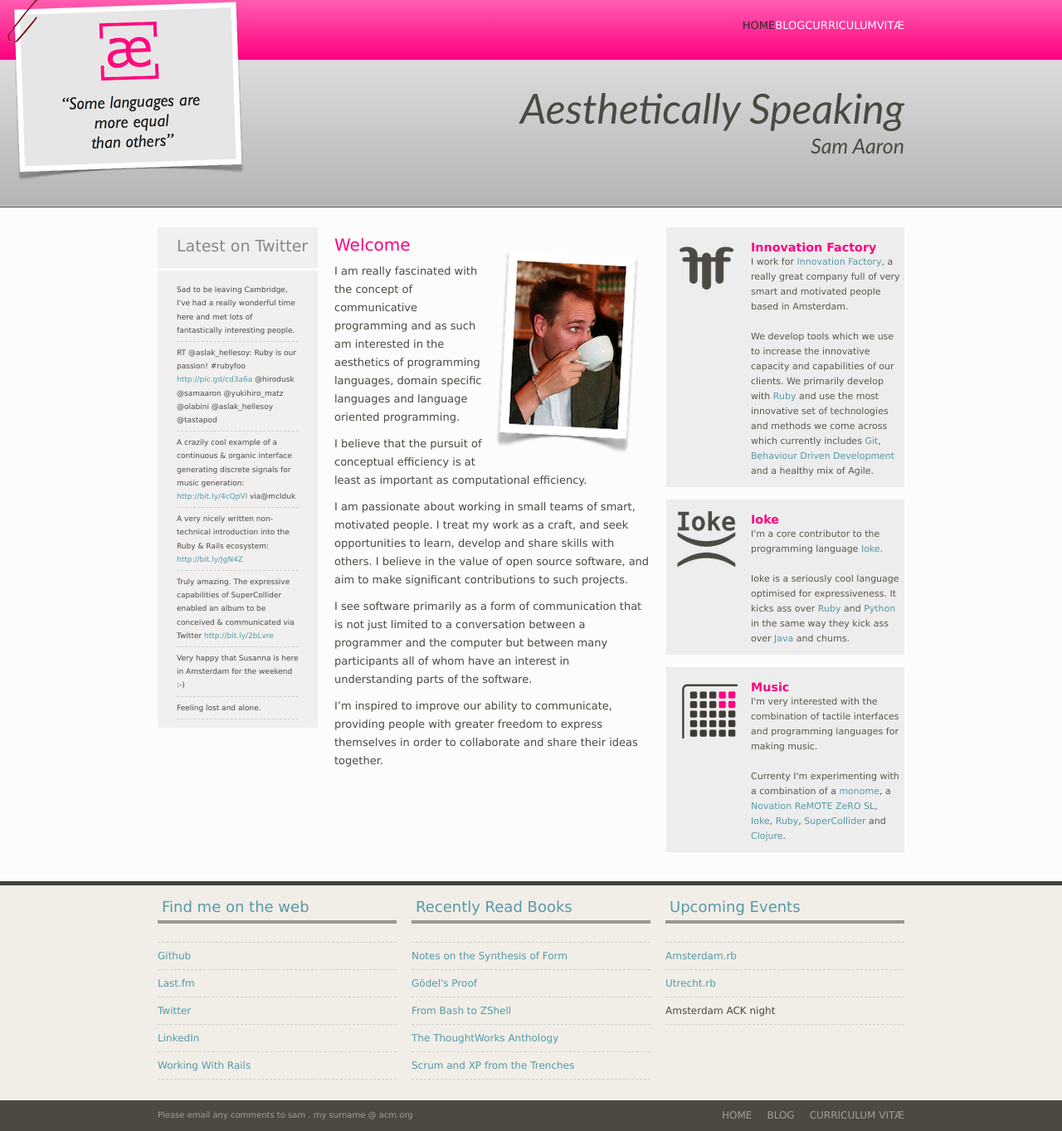
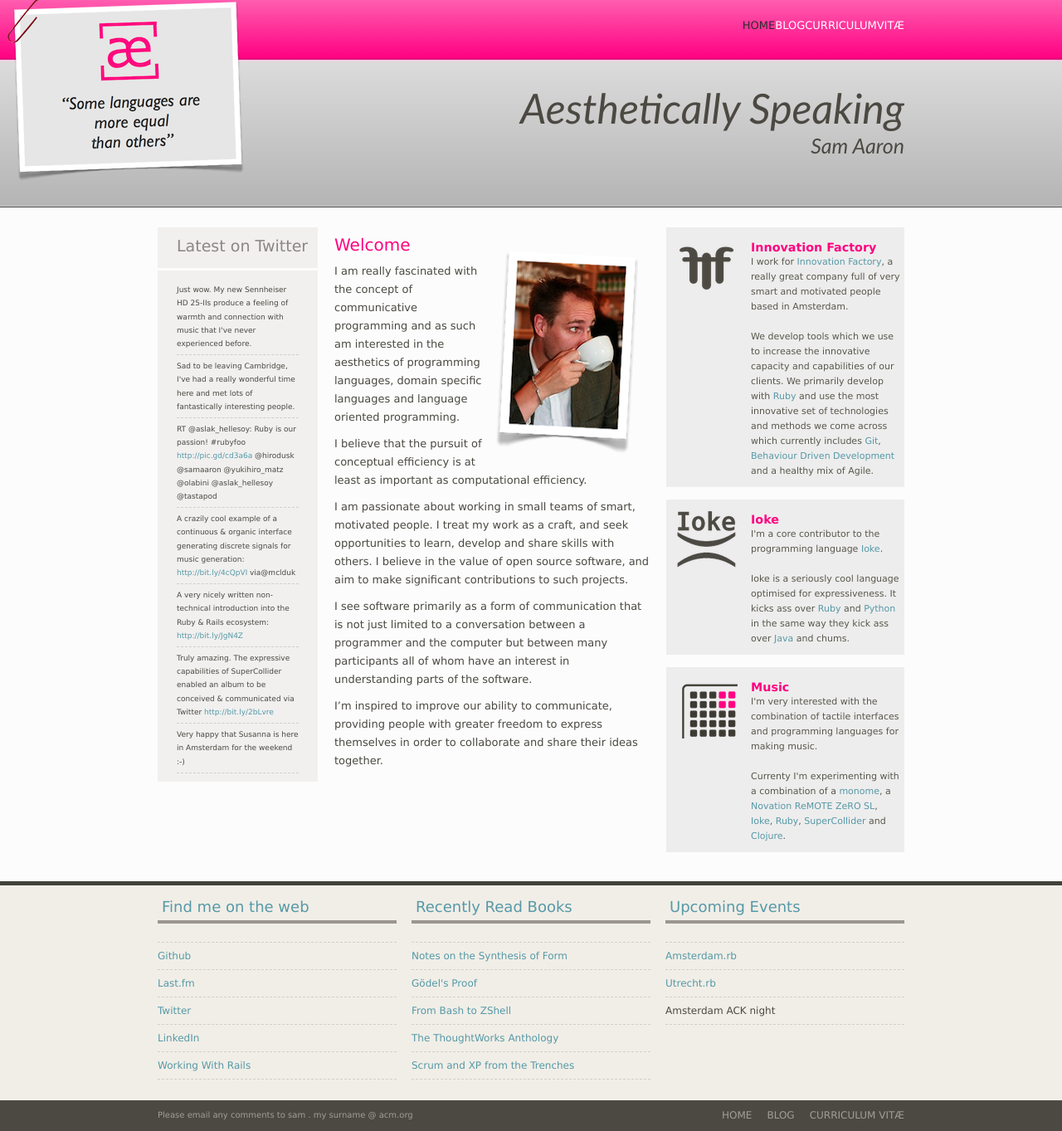
Before and after one commit to samaaron/communicatively_speaking, a Jekyll site: the page built from index.markdown, in a window 1280 px wide. Shown: the whole page at 83% size. Built offline with Jekyll 4.4.1, drawn with Linux system fonts in a browser that asks for light colours.

Commit message:
update twitter

```diff
--- a/_includes/twitter.html
+++ b/_includes/twitter.html
@@ -1,12 +1,12 @@
 <div id="leftcolumn">
   <a href="http://twitter.com/samaaron"><h3 class="leftbox">Latest on Twitter</h3></a>
   <ul class="leftbox borderedlist">
+    <li>Just wow. My new Sennheiser HD 25-IIs produce a feeling of warmth and connection with music that I've never experienced before.</li>
     <li>Sad to be leaving Cambridge, I've had a really wonderful time here and met lots of fantastically interesting people.</li>
     <li>RT @aslak_hellesoy: Ruby is our passion! #rubyfoo <a href="http://pic.gd/cd3a6a">http://pic.gd/cd3a6a</a> @hirodusk @samaaron @yukihiro_matz @olabini @aslak_hellesoy @tastapod</li>
     <li>A crazily cool example of a continuous & organic interface generating discrete signals for music generation: <a href="http://bit.ly/4cQpVl">http://bit.ly/4cQpVl</a> via@mclduk</li>
     <li>A very nicely written non-technical introduction into the Ruby & Rails ecosystem: <a href="http://bit.ly/JgN4Z">http://bit.ly/JgN4Z</a></li>
     <li>Truly amazing. The expressive capabilities of SuperCollider enabled an album to be conceived & communicated via Twitter <a href="http://bit.ly/2bLvre">http://bit.ly/2bLvre</a></li>
     <li>Very happy that Susanna is here in Amsterdam for the weekend :-)</li>
-    <li>Feeling lost and alone.</li>
   </ul>
 </div>
```
